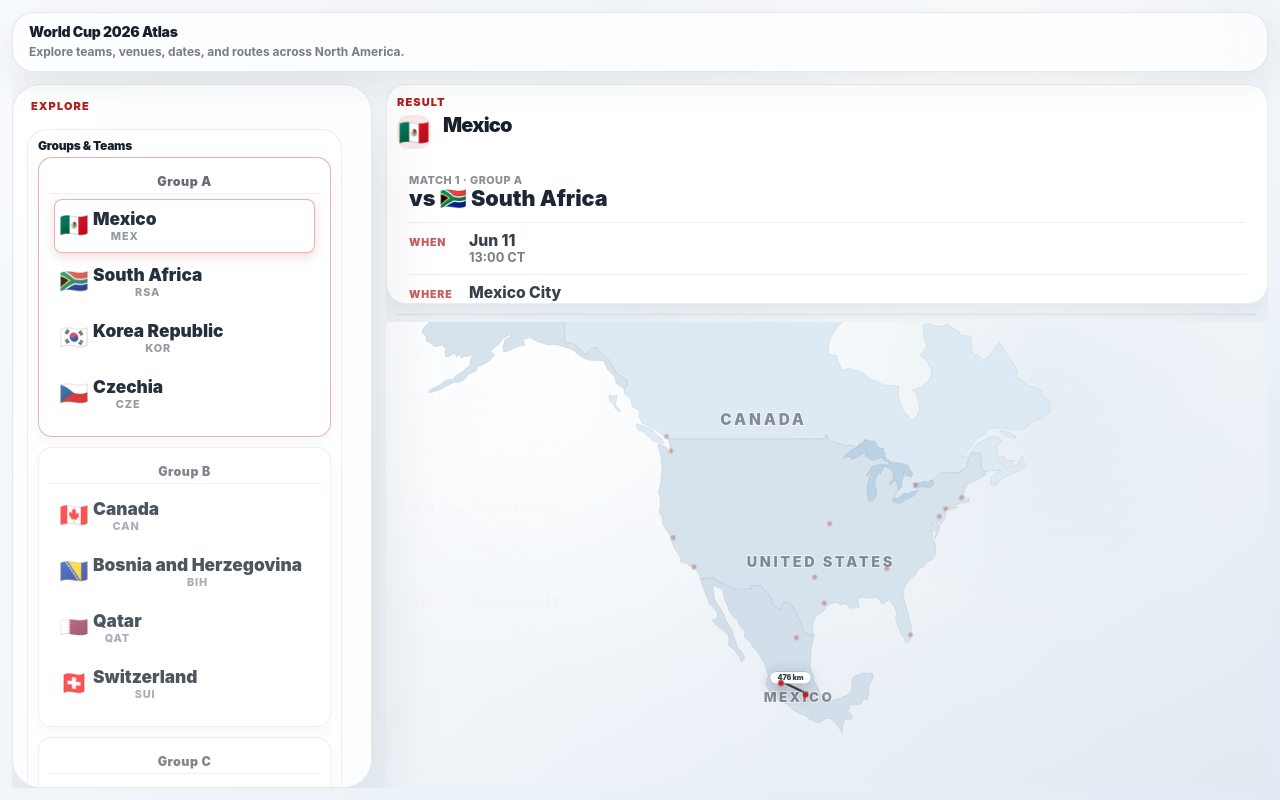
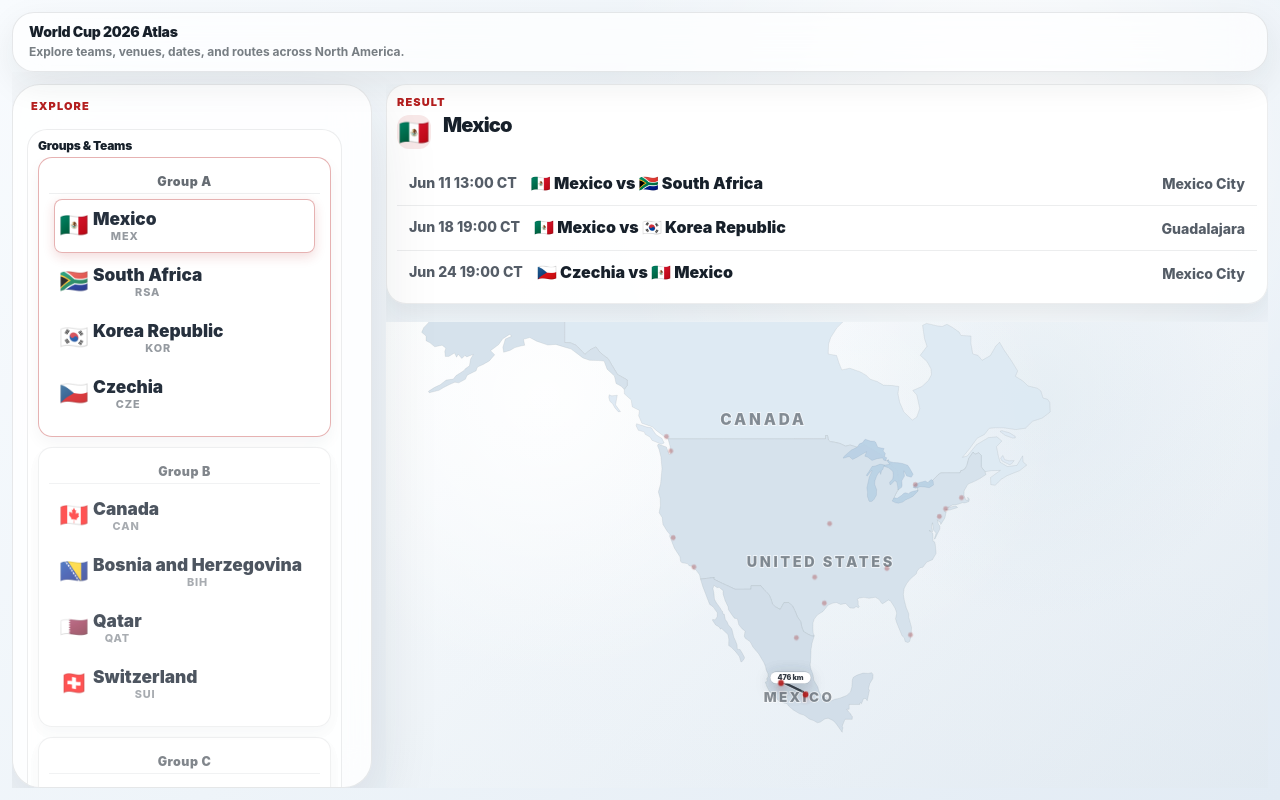
Before and after one commit to AudioStakes/world-cup-2026-atlas, a Preact app: page / in a window 1280 px wide. Built offline with nearby package versions, Linux system fonts and the light colour scheme.

Commit message:
Compact date and match result displays

```diff
--- a/src/features/explorer/createResultViewModel.ts
+++ b/src/features/explorer/createResultViewModel.ts
@@ -233,6 +233,7 @@
     stageLabel: formatStageLabel(match),
     dateLabel: formatDateLabel(match.date),
     primaryText: createMatchPrimaryText(indexes, viewState, match),
+    matchupText: createMatchupText(indexes, match),
     secondaryText: `${match.kickoffLocal} ${venue.timeZone.abbreviation}`,
     venueId: venue.id,
     venueLabel: venue.name,
@@ -265,6 +266,13 @@
     case "final":
       return "Final";
   }
+}
+
+function createMatchupText(indexes: Indexes, match: Match): string {
+  return `${formatParticipant(indexes, match.homeParticipant)} vs ${formatParticipant(
+    indexes,
+    match.awayParticipant,
+  )}`;
 }
 
 function createMatchPrimaryText(
--- a/src/features/explorer/types.ts
+++ b/src/features/explorer/types.ts
@@ -129,6 +129,7 @@
   readonly stageLabel: string;
   readonly dateLabel: string;
   readonly primaryText: string;
+  readonly matchupText: string;
   readonly secondaryText: string;
   readonly venueId: VenueId;
   readonly venueLabel: string;
--- a/src/styles.css
+++ b/src/styles.css
@@ -1171,6 +1171,41 @@
   font-weight: 750;
 }
 
+.match-card {
+  display: grid;
+  grid-template-columns: max-content minmax(0, 1fr) max-content;
+  align-items: center;
+  gap: 8px 14px;
+}
+
+.match-card__when,
+.match-card__venue {
+  color: rgba(20, 30, 44, 0.72);
+  font-size: 0.88rem;
+  font-weight: 850;
+  line-height: 1.2;
+  white-space: nowrap;
+}
+
+.match-card__matchup {
+  min-width: 0;
+  color: var(--color-ink);
+  font-size: 1rem;
+  font-weight: 900;
+  line-height: 1.18;
+}
+
+@media (max-width: 700px) {
+  .match-card {
+    grid-template-columns: 1fr;
+  }
+
+  .match-card__when,
+  .match-card__venue {
+    white-space: normal;
+  }
+}
+
 .map-route-line {
   stroke-width: 2.4;
 }
--- a/src/ui/components/DateSelector.tsx
+++ b/src/ui/components/DateSelector.tsx
@@ -65,8 +65,7 @@
       aria-label={createDateChipAriaLabel(dateOption)}
       onClick={() => onAction({ type: "selectDate", date: dateOption.date })}
     >
-      <span class="date-chip__weekday">{formatWeekday(dateOption.date)}</span>
-      <span class="date-chip__date">{dateOption.label}</span>
+      <span class="date-chip__date">{formatDayOfMonth(dateOption.date)}</span>
     </button>
   );
 }
@@ -86,6 +85,10 @@
 
 function formatWeekday(date: string): string {
   return weekdayLabels[getWeekdayIndex(date)] ?? weekdayLabels[0];
+}
+
+function formatDayOfMonth(date: string): string {
+  return String(new Date(`${date}T00:00:00Z`).getUTCDate());
 }
 
 function getWeekdayIndex(date: string): number {
--- a/src/ui/components/ResultCard.tsx
+++ b/src/ui/components/ResultCard.tsx
@@ -21,23 +21,11 @@
         <ol class="match-list">
           {result.matches.map((match) => (
             <li class="match-card" key={match.matchId}>
-              <p class="match-card__meta">
-                {match.matchNumberLabel} · {match.stageLabel}
-              </p>
-              <p class="match-card__primary">{match.primaryText}</p>
-              <dl class="match-card__facts">
-                <div>
-                  <dt>When</dt>
-                  <dd>
-                    {match.dateLabel}
-                    <span>{match.secondaryText}</span>
-                  </dd>
-                </div>
-                <div>
-                  <dt>Where</dt>
-                  <dd>{match.venueLabel}</dd>
-                </div>
-              </dl>
+              <span class="match-card__when">
+                {match.dateLabel} {match.secondaryText}
+              </span>
+              <span class="match-card__matchup">{match.matchupText}</span>
+              <span class="match-card__venue">{match.venueLabel}</span>
             </li>
           ))}
         </ol>
```
Also changed, not shown: 2 other files (tests, documents, lock files or other folders).
